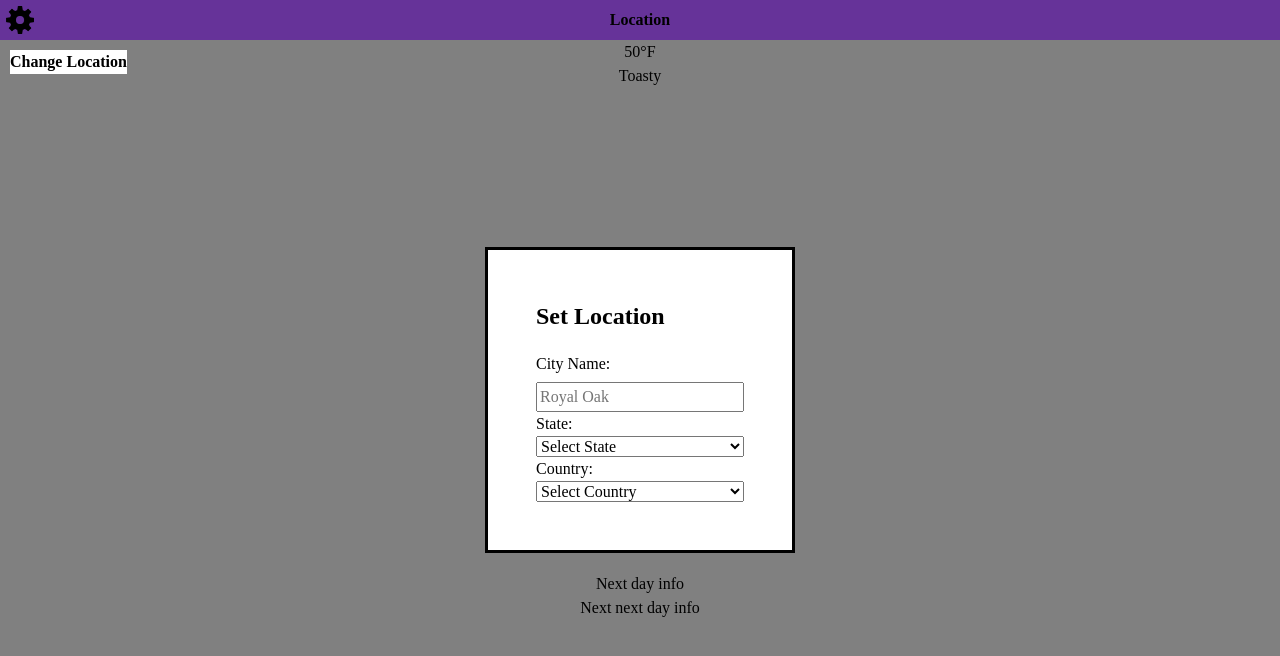
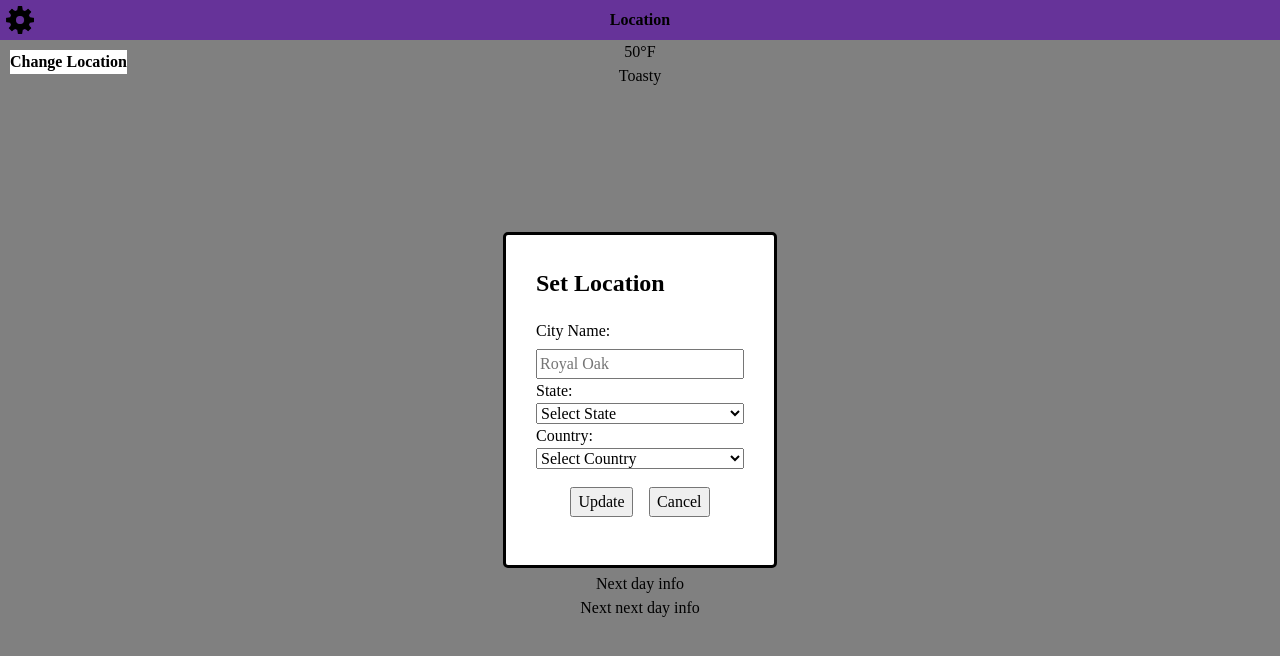
Before and after one commit to jwsmith24/nimbus, a website built with webpack: page src/index.html in a window 1280 px wide. Built offline with nearby package versions, Linux system fonts and the light colour scheme; no server answers.

Commit message:
Add location module

```diff
--- a/src/index.html
+++ b/src/index.html
@@ -104,6 +104,10 @@
             <option value="can">Canada</option>
             <option value="mex">Mexico</option>
           </select>
+          <div class="location-buttons">
+            <button id="update-button">Update</button>
+            <button id="cancel-button">Cancel</button>
+          </div>
         </form>
       </dialog>
     </div>
--- a/src/style.css
+++ b/src/style.css
@@ -124,13 +124,13 @@ h6 {
 }
 
 #location-popup {
-  padding: 0;
   position: fixed;
   display: grid;
   top: 50%;
   left: 50%;
   transform: translate(-50%, -50%);
-  padding: 48px;
+  padding: 30px;
+  border-radius: 5px;
 }
 
 .location-form {
@@ -144,3 +144,9 @@ h6 {
 #location-popup h2 {
   margin-bottom: 18px;
 }
+
+.location-buttons {
+  padding: 18px;
+  display: flex;
+  justify-content: space-evenly;
+}
--- a/src/weather.js
+++ b/src/weather.js
@@ -2,9 +2,7 @@ const key = '240bfc06d13fa4a6c479581cad040e61';
 const cityResultLimit = 5;
 
 // Main call to get weather.
-export async function getWeather(cityName, stateCode, countryCode) {
-  const location = await convertToLatLong(cityName, stateCode, countryCode);
-
+export async function getWeather(location) {
   console.log('LAT: ' + location.lat);
   console.log('LONG: ' + location.long);
 
@@ -18,8 +16,8 @@ export async function getWeather(cityName, stateCode, countryCode) {
 }
 
 // Async call to GeoCoding API to resolve location name to lat/long
-async function convertToLatLong(cityName, stateCode, countryCode) {
-  const queryInput = `${cityName},${stateCode},${countryCode}`;
+export async function convertToLatLong(input) {
+  const queryInput = `${input.city},${input.state},${input.country}`;
   const latLong = await fetch(
     `http://api.openweathermap.org/geo/1.0/direct?q=${queryInput}&limit=${cityResultLimit}&appid=${key}`
   );
```
